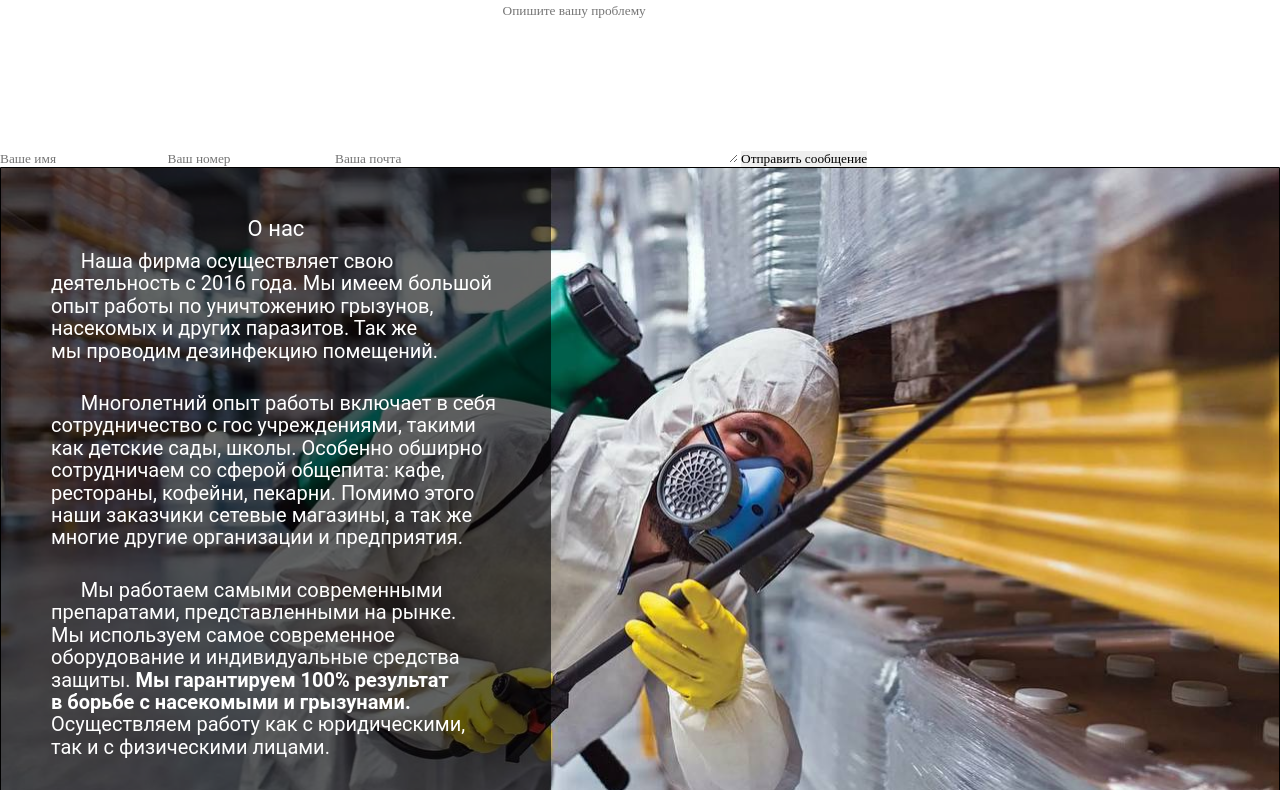
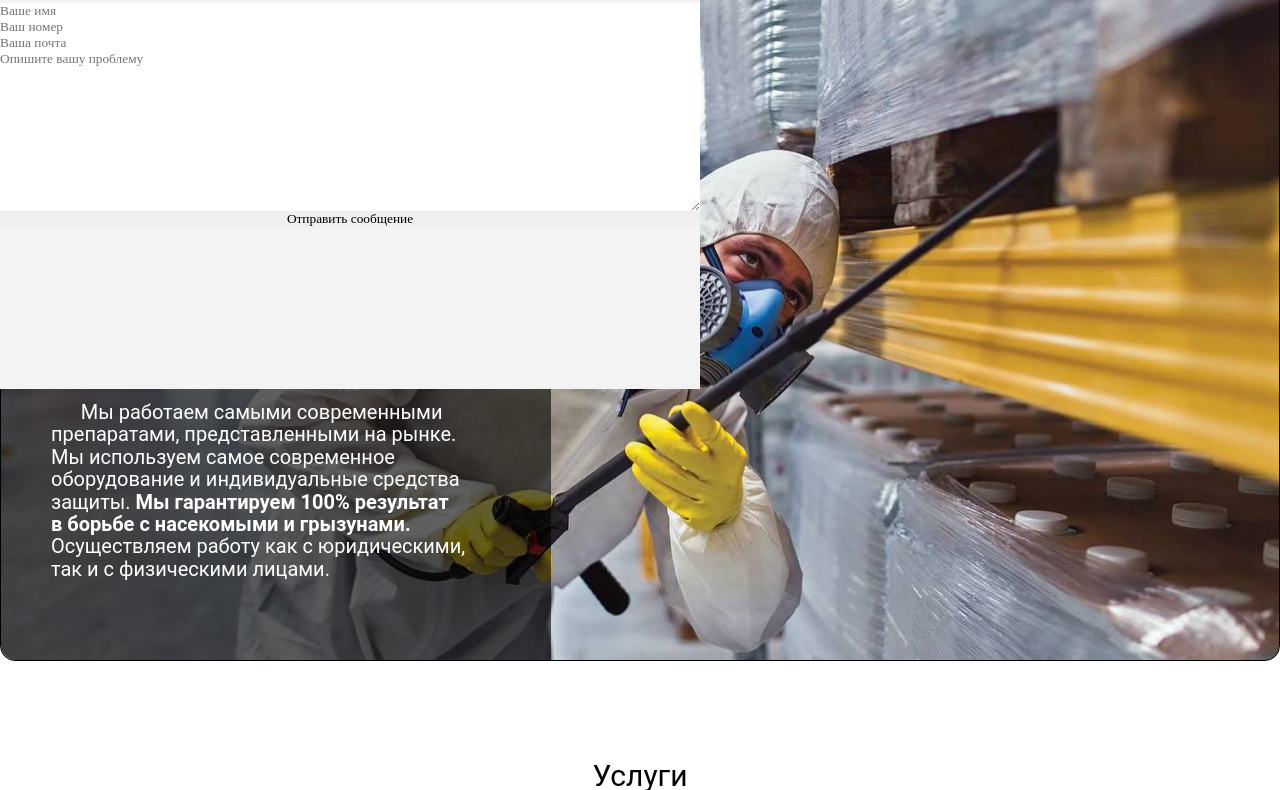
Before and after one commit to trewstaples/pest-busters, a website: page index.html in a window 1280 px wide. Shown: the part 121-911 px from the top of the page. Drawn offline with nearby package versions, Linux system fonts and the light colour scheme.

Commit message:
Add styles to form

```diff
--- a/public/css/about-page.css
+++ b/public/css/about-page.css
@@ -78,3 +78,21 @@
 .first-screen__text p {
   margin-bottom: 30px;
 }
+
+/* Contact Form Styles */
+.form-container {
+  position: absolute;
+  margin: 0 auto;
+
+  display: block;
+
+  width: 700px;
+  height: 400px;
+  background: #f3f3f3;
+  color: var(--bg-primary);
+}
+
+.contact-form {
+  display: flex;
+  flex-direction: column;
+}
```
